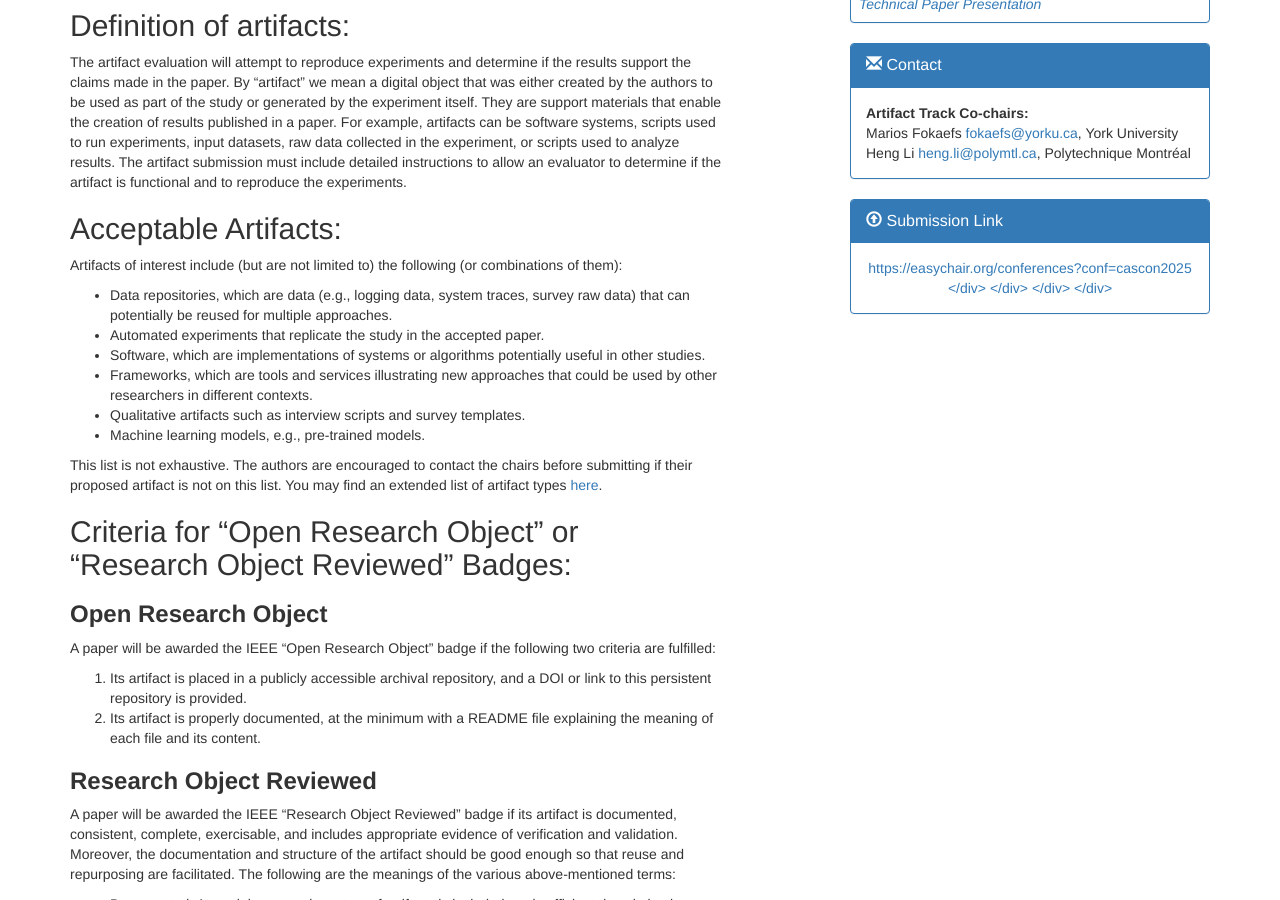
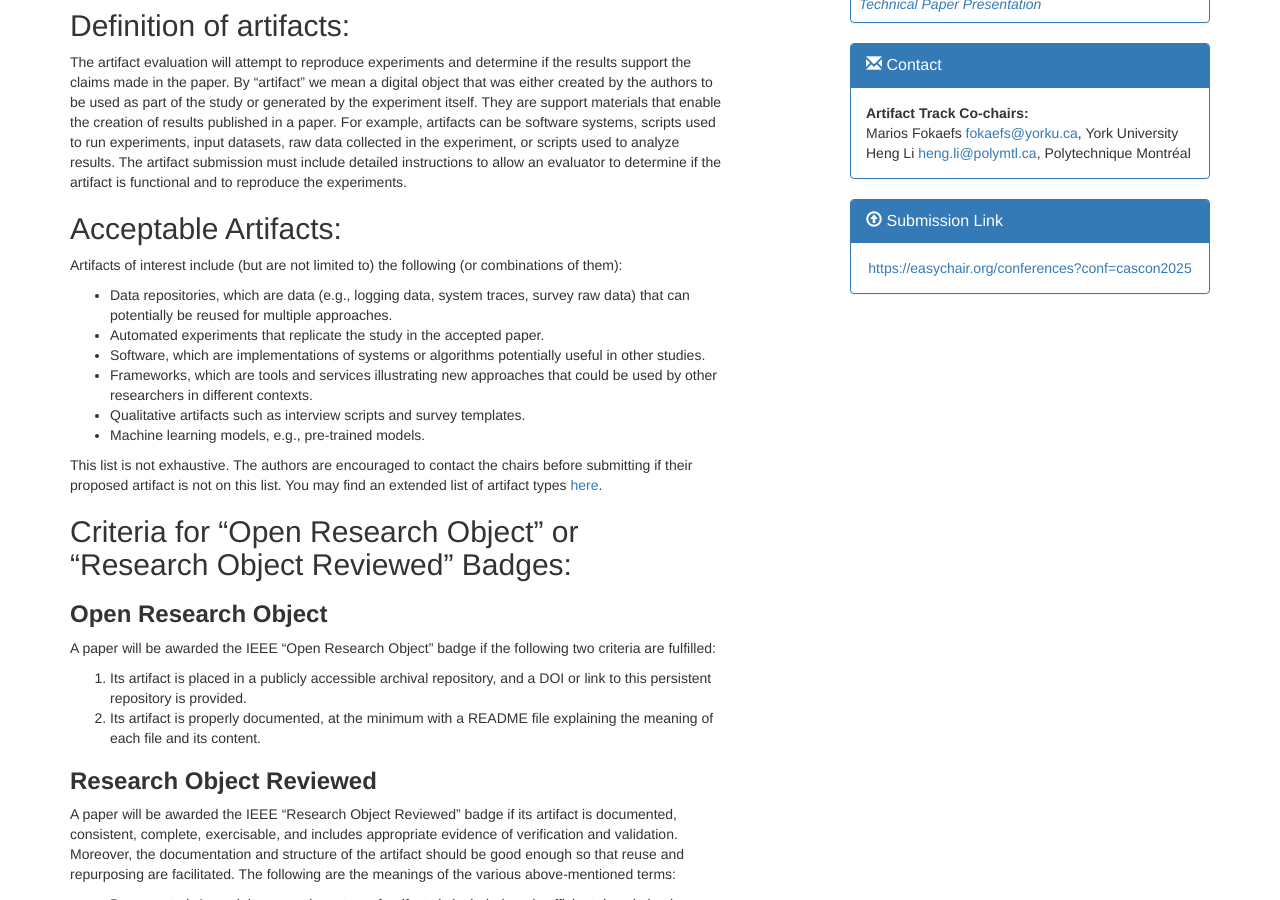
Before and after one commit to ICCSSE/CASCON2025, a Jekyll site: the page built from tracks/artifacts.md, in a window 1280 px wide and 900 px high, scrolled down 469 px. Built offline with Jekyll 4.4.1, drawn with Linux system fonts in a browser that asks for light colours.

```diff
--- a/tracks/artifacts.md
+++ b/tracks/artifacts.md
@@ -156,7 +156,7 @@ title: "Artifacts Track"
           </div>
       </div>
       <div class="panel-body text-center">
-          <a href="https://easychair.org/conferences?conf=cascon2025">https://easychair.org/conferences?conf=cascon2025
+          <a href="https://easychair.org/conferences?conf=cascon2025">https://easychair.org/conferences?conf=cascon2025</a>
       </div>
     </div>
 </div>
```
